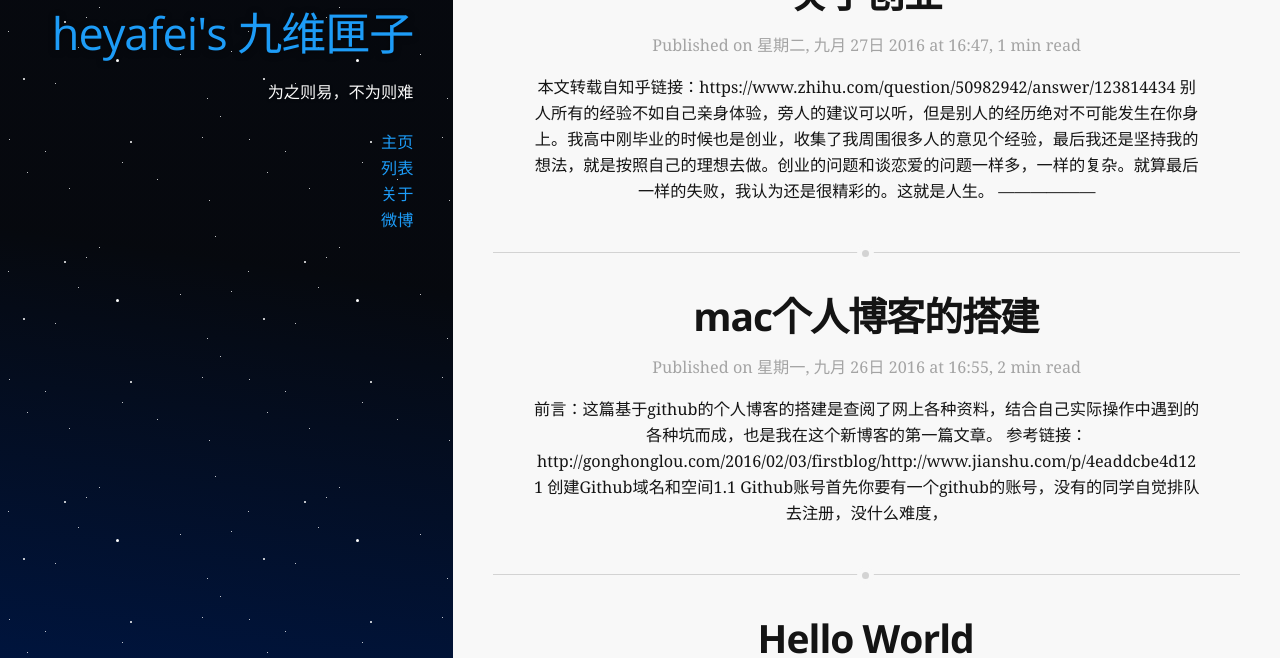
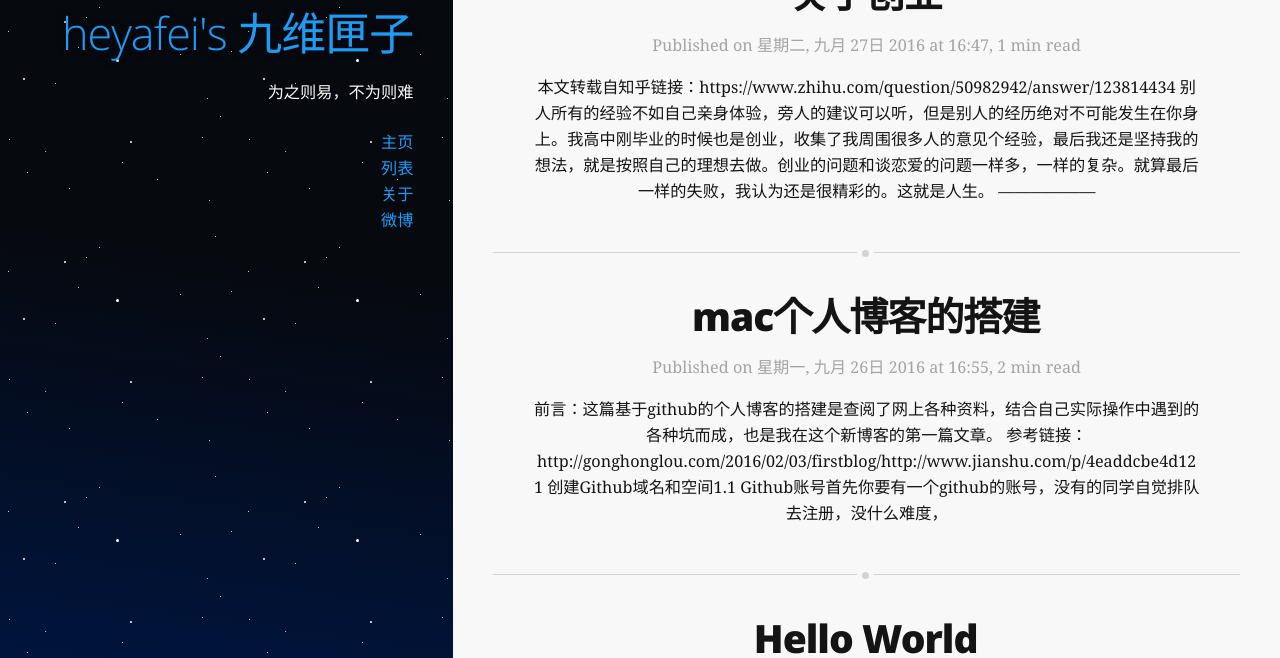
Before and after one commit to heyaf/hyf12138.github.io, a plain HTML site: page index.html in a window 1280 px wide. Shown: the part 142-800 px from the top of the page. Drawn offline with Linux system fonts and the light colour scheme.

Commit message:
Site updated: 2016-10-08 10:39:09

```diff
--- a/styles/screen.css
+++ b/styles/screen.css
@@ -601,10 +601,10 @@ header a:hover {
   text-decoration: underline;
 }
 header h1 {
-  color: #1d9cf7;
+  color: #55b5f9;
   font-family: 'Open Sans', sans-serif;
   font-size: 4.5rem;
-  font-weight: 400;
+  font-weight: 200;
   letter-spacing: -1px;
   text-shadow: 0 1px 6px rgba(0,0,0,0.5);
 }
@@ -1092,7 +1092,7 @@ h4,
 h5,
 h6 {
   font-family: 'Open Sans', sans-serif;
-  font-weight: 700;
+  font-weight: 900;
   line-height: 1;
   margin-top: 0;
   margin-bottom: 20px;
```
